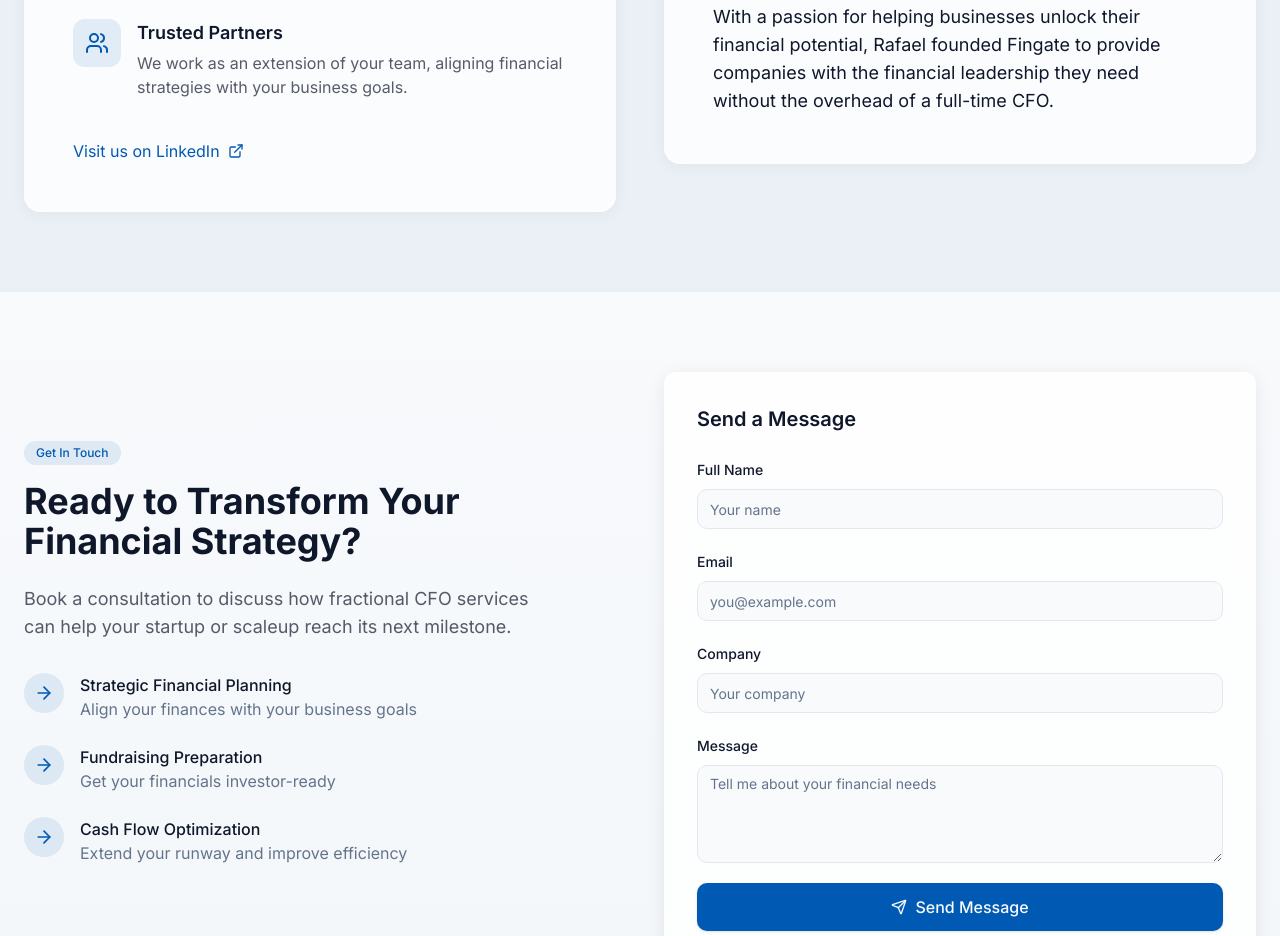
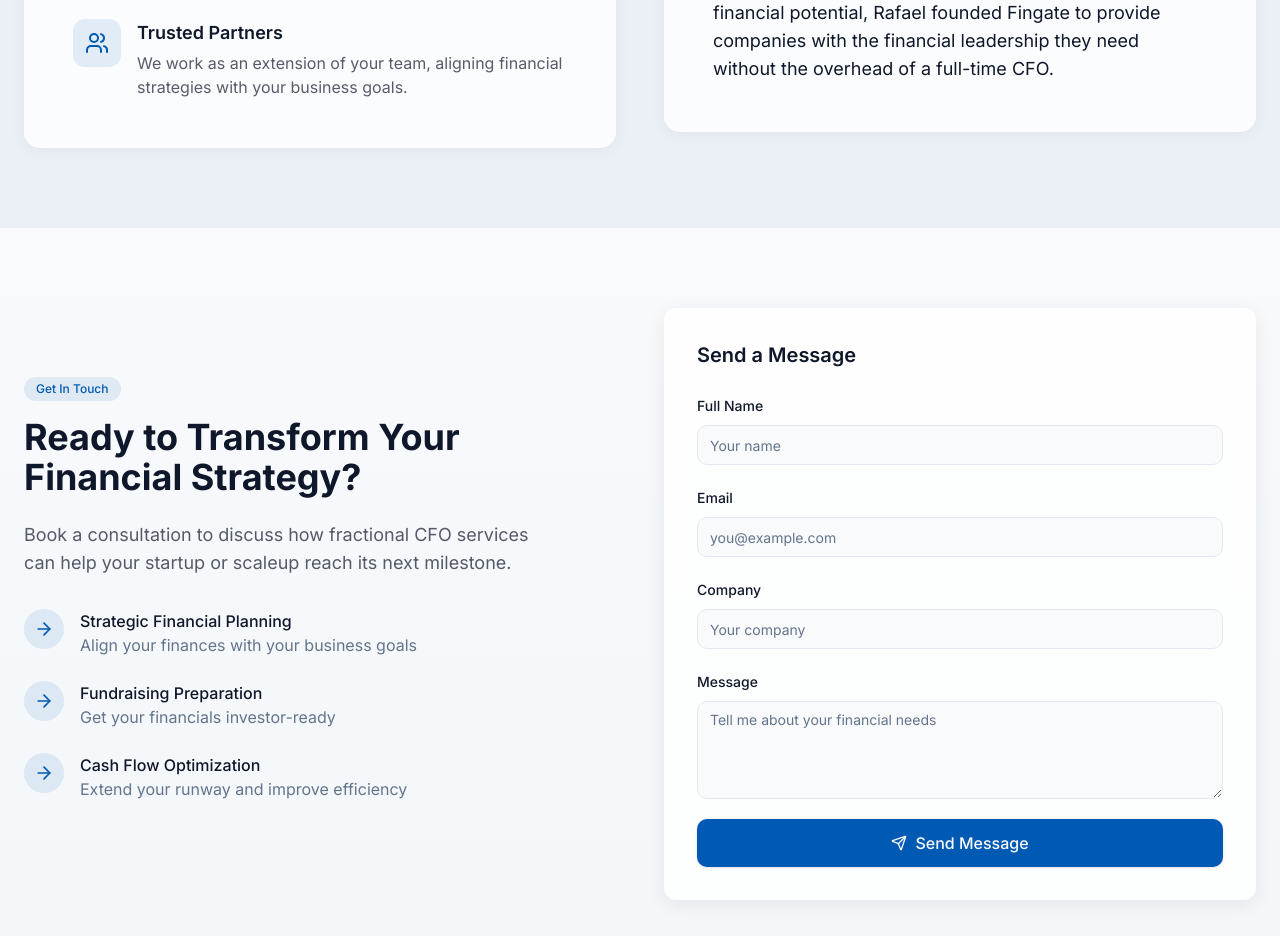
Before and after one commit to rafaelmaranonpy-ui/fingatecfo, a React (Vite) app: page / in a window 1280 px wide. Shown: the part 2900-3836 px from the top of the page. Built offline with nearby package versions, Linux system fonts and the light colour scheme.

Commit message:
Remove LinkedIn link
Removed the "Visit us on LinkedIn" link from the page.

```diff
--- a/src/components/AboutUs.tsx
+++ b/src/components/AboutUs.tsx
@@ -68,17 +68,6 @@ export const AboutUs = () => {
                 </div>
               </div>
 
-              <div className="mt-10">
-                <a
-                  href="https://www.linkedin.com/company/fingatecfo"
-                  target="_blank"
-                  rel="noopener noreferrer"
-                  className="inline-flex items-center text-primary hover:underline"
-                >
-                  Visit us on LinkedIn
-                  <ExternalLink className="ml-2 h-4 w-4" />
-                </a>
-              </div>
             </div>
           </div>
 
```
